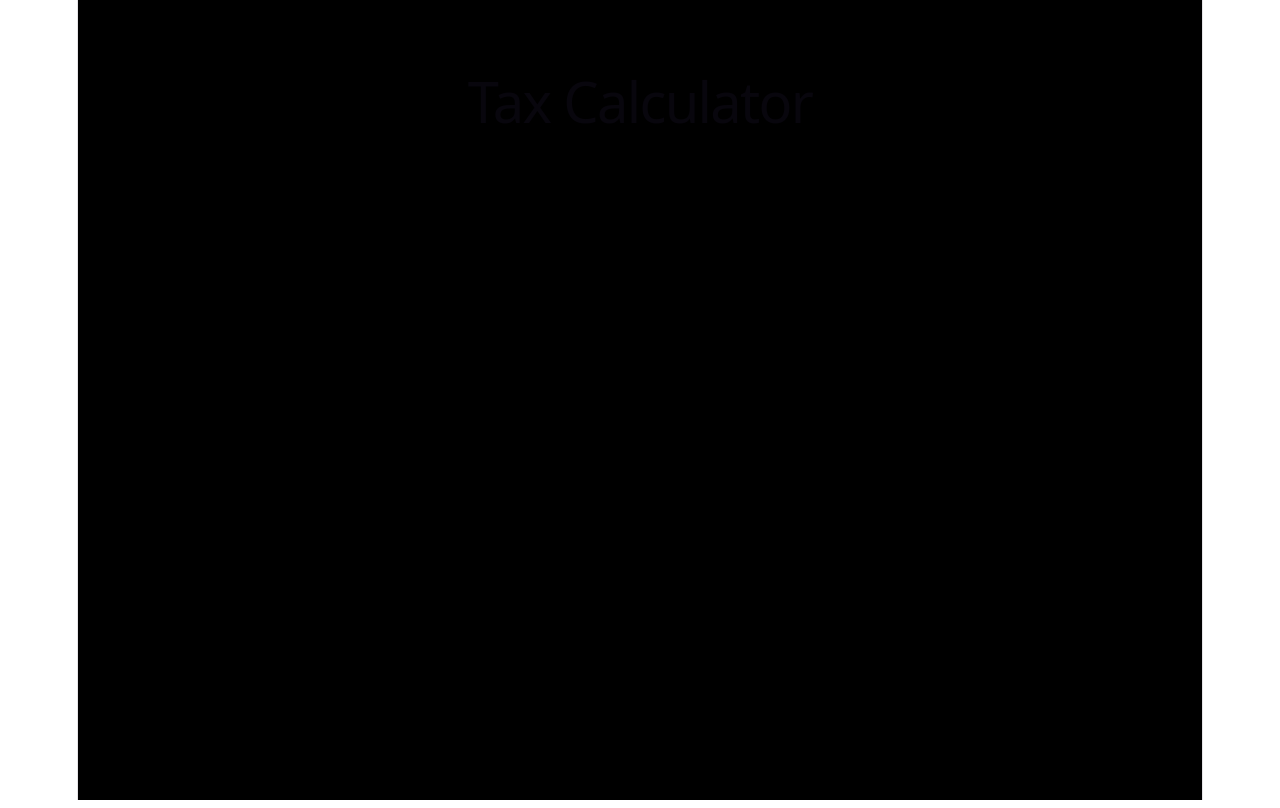
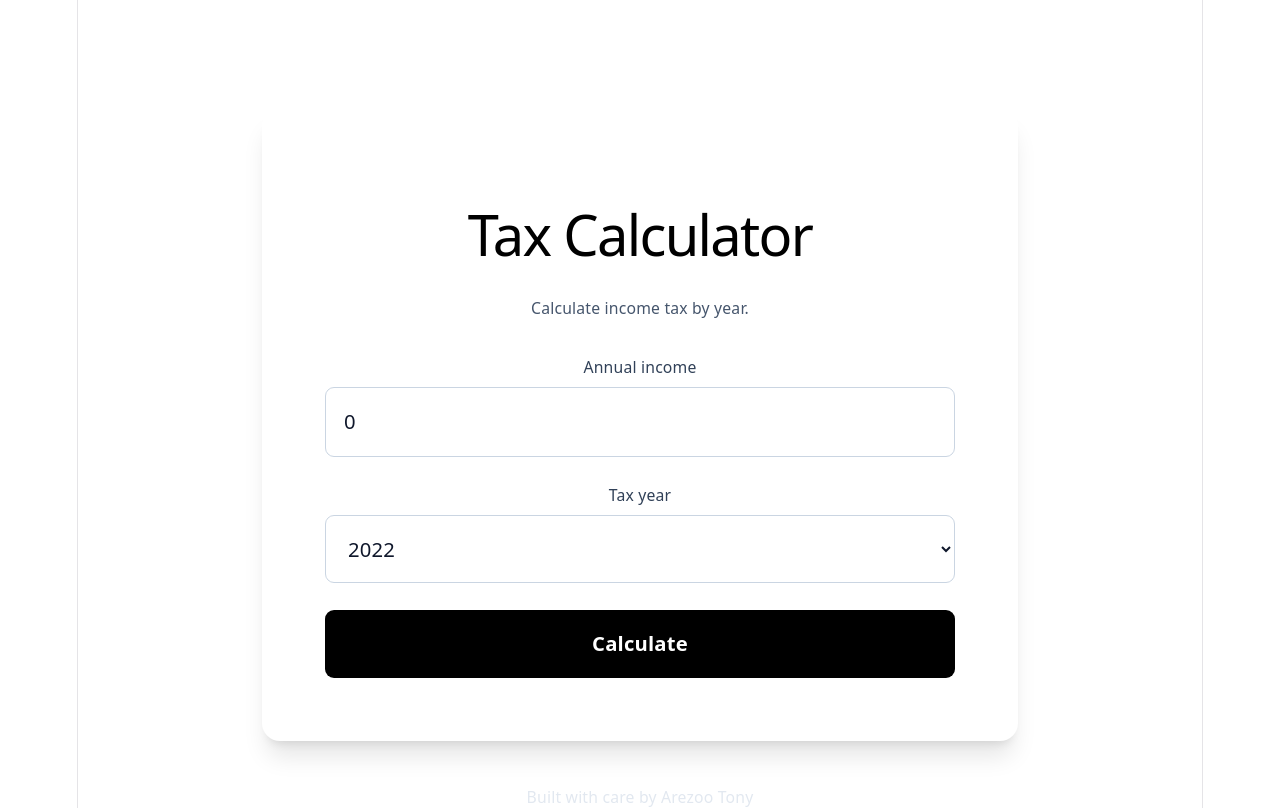
Before and after one commit to atony88/tax-calculator-app, a React (Vite) app: page / in a window 1280 px wide. Built offline with nearby package versions, Linux system fonts and the light colour scheme.

Commit message:
Add UI form with react hook form

```diff
--- a/src/App.tsx
+++ b/src/App.tsx
@@ -1,9 +1,109 @@
+import { useForm } from 'react-hook-form'
+import { SUPPORTED_YEARS } from './api/taxApi'
+import { useTaxCalculation } from './hooks/useTaxCalculation'
+
+type FormValues = {
+  income: number
+  year: string
+}
+
 function App() {
+  const { result, loading, error, calculate } = useTaxCalculation()
+
+  const {
+    register,
+    handleSubmit,
+    formState: { errors },
+  } = useForm<FormValues>({
+    defaultValues: {
+      income: 0,
+      year: '2022',
+    },
+  })
+
+  const onSubmit = (values: FormValues) => {
+    calculate(Number(values.income), values.year)
+  }
+
   return (
-    <main className="min-h-screen bg-black text-white p-8">
-      <h1 className="text-3xl font-bold">Tax Calculator</h1>
-    </main>
-  )
+  <main className='min-h-screen px-6 pt-24'>
+    <section className='mx-auto w-full max-w-2xl rounded-2xl bg-white p-14 shadow-xl'>
+      <h1 className='text-center text-4xl font-bold !text-black'>
+        Tax Calculator
+      </h1>
+
+      <p className='mt-4 text-center text-sm text-slate-600'>
+        Calculate income tax by year.
+      </p>
+
+      <form onSubmit={handleSubmit(onSubmit)} className='mt-8 space-y-6'>
+        <div>
+          <label className='block text-center text-sm font-medium text-slate-700'>
+            Annual income
+          </label>
+          <input
+            type='number'
+            className='mt-2 w-full rounded-lg border border-slate-300 p-4 text-lg text-slate-900'
+            {...register('income', {
+              required: 'Income is required',
+              min: {
+                value: 0,
+                message: 'Income cannot be negative',
+              },
+              valueAsNumber: true,
+            })}
+          />
+          {errors.income && (
+            <p className='mt-1 text-sm text-red-600'>
+              {errors.income.message}
+            </p>
+          )}
+        </div>
+
+        <div>
+          <label className='block text-center text-sm font-medium text-slate-700'>
+            Tax year
+          </label>
+          <select
+            className='mt-2 w-full rounded-lg border border-slate-300 p-4 text-lg text-slate-900'
+            {...register('year', {
+              required: 'Tax year is required',
+            })}
+          >
+            {SUPPORTED_YEARS.map((year) => (
+              <option key={year} value={year}>
+                {year}
+              </option>
+            ))}
+          </select>
+        </div>
+
+        <button
+          type='submit'
+          disabled={loading}
+          className='w-full rounded-lg bg-black p-4 text-lg font-semibold text-white transition hover:bg-slate-600 disabled:cursor-not-allowed disabled:opacity-50'
+        >
+          {loading ? 'Calculating...' : 'Calculate'}
+        </button>
+      </form>
+
+      {error && <p className='text-center text-md text-red-600'>{error}</p>}
+
+      {result !== null && !error && (
+        <div className='mt-8 rounded-xl bg-slate-100 p-2 text-center'>
+          <p className='text-sm text-slate-600'>Total tax owed</p>
+          <p className='mt-2 text-3xl font-bold text-slate-900'>
+            ${result.toFixed(2)}
+          </p>
+        </div>
+      )}
+    </section>
+
+    <footer className='mt-10 text-center text-sm text-slate-200'>
+      Built with care by Arezoo Tony
+    </footer>
+  </main>
+)
 }
 
 export default App
--- a/src/index.css
+++ b/src/index.css
@@ -36,7 +36,7 @@
   :root {
     --text: #9ca3af;
     --text-h: #f3f4f6;
-    --bg: #16171d;
+    --bg: #353846;
     --border: #2e303a;
     --code-bg: #1f2028;
     --accent: #c084fc;
@@ -72,7 +72,7 @@ h1,
 h2 {
   font-family: var(--heading);
   font-weight: 500;
-  color: var(--text-h);
+  color: #000;
 }
 
 h1 {
@@ -94,7 +94,7 @@ h2 {
   }
 }
 p {
-  margin: 0;
+  margin: 15px;
 }
 
 code,
```
